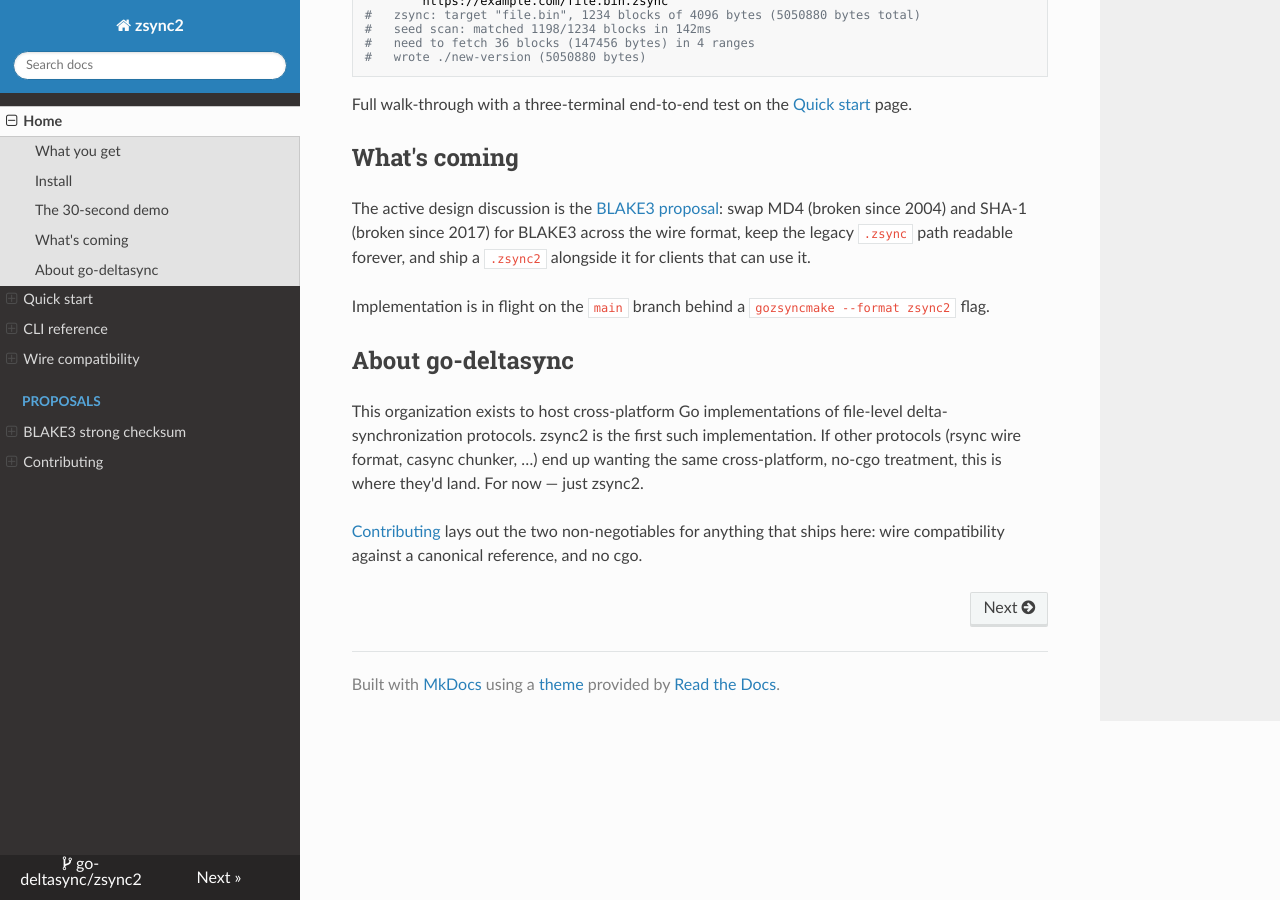
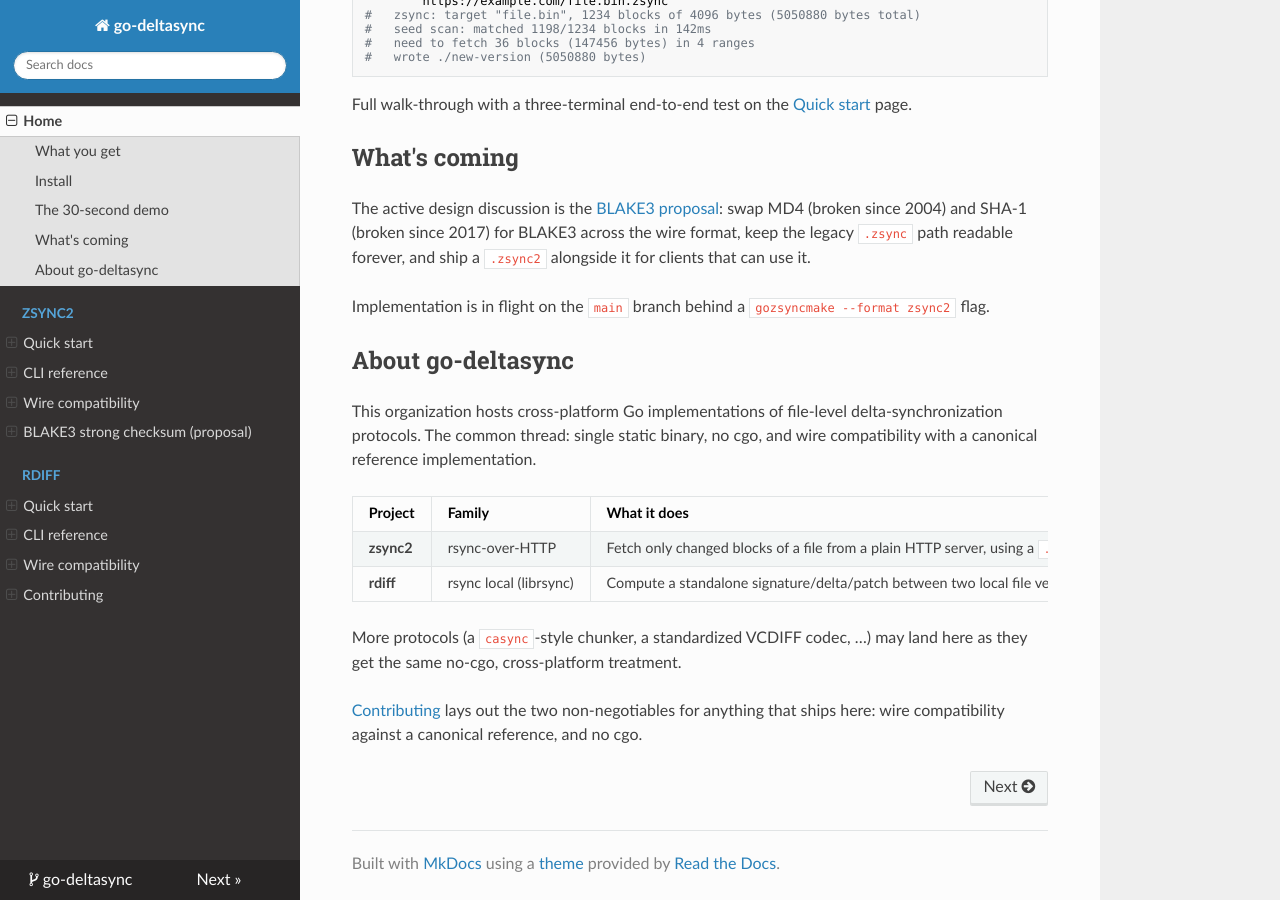
Before and after one commit to go-deltasync/go-deltasync.github.io, an MkDocs documentation site: the page built from docs/index.md, in a window 1280 px wide and 900 px high, scrolled down 1153 px. Built offline with MkDocs 1.6.1, drawn with Linux system fonts in a browser that asks for light colours; nearby versions of some CDN libraries.

Commit message:
docs: add rdiff project to the org site
Second product under go-deltasync: librsync-compatible signature /
delta / patch CLI in pure Go. Site nav now surfaces rdiff alongside
zsync2, and the Home page lists both protocols in the "About
go-deltasync" table to make the org's scope explicit.

Co-Authored-By: Claude Opus 4.7 <noreply@anthropic.com>

```diff
--- a/docs/index.md
+++ b/docs/index.md
@@ -70,11 +70,17 @@ Implementation is in flight on the `main` branch behind a
 
 ## About go-deltasync
 
-This organization exists to host cross-platform Go implementations of
-file-level delta-synchronization protocols. zsync2 is the first such
-implementation. If other protocols (rsync wire format, casync chunker,
-&hellip;) end up wanting the same cross-platform, no-cgo treatment, this
-is where they'd land. For now &mdash; just zsync2.
+This organization hosts cross-platform Go implementations of file-level
+delta-synchronization protocols. The common thread: single static binary,
+no cgo, and wire compatibility with a canonical reference implementation.
+
+| Project | Family | What it does |
+| --- | --- | --- |
+| **zsync2** | rsync-over-HTTP | Fetch only changed blocks of a file from a plain HTTP server, using a `.zsync` control file. [Docs &raquo;](zsync2/quickstart.md) |
+| **rdiff** | rsync local (librsync) | Compute a standalone signature/delta/patch between two local file versions, byte-compatible with the C `rdiff`. [Docs &raquo;](rdiff/quickstart.md) |
+
+More protocols (a `casync`-style chunker, a standardized VCDIFF codec,
+&hellip;) may land here as they get the same no-cgo, cross-platform treatment.
 
 [Contributing](contributing.md) lays out the two non-negotiables for
 anything that ships here: wire compatibility against a canonical
--- a/mkdocs.yml
+++ b/mkdocs.yml
@@ -1,8 +1,8 @@
-site_name: zsync2
-site_description: Pure-Go, cross-platform zsync — delta file updates over HTTP, byte-compatible with the C reference, with a BLAKE3 roadmap.
+site_name: go-deltasync
+site_description: Pure-Go, cross-platform delta-synchronization tools — zsync2 (delta updates over HTTP) and rdiff (librsync-compatible signature/delta/patch).
 site_url: https://go-deltasync.github.io/
-repo_url: https://github.com/go-deltasync/zsync2
-repo_name: go-deltasync/zsync2
+repo_url: https://github.com/go-deltasync
+repo_name: go-deltasync
 edit_uri: ""
 
 theme:
@@ -20,11 +20,15 @@ theme:
 
 nav:
   - Home: index.md
-  - Quick start: zsync2/quickstart.md
-  - CLI reference: zsync2/cli.md
-  - Wire compatibility: zsync2/compat.md
-  - Proposals:
-      - "BLAKE3 strong checksum": zsync2/proposal-blake3.md
+  - zsync2:
+      - Quick start: zsync2/quickstart.md
+      - CLI reference: zsync2/cli.md
+      - Wire compatibility: zsync2/compat.md
+      - "BLAKE3 strong checksum (proposal)": zsync2/proposal-blake3.md
+  - rdiff:
+      - Quick start: rdiff/quickstart.md
+      - CLI reference: rdiff/cli.md
+      - Wire compatibility: rdiff/compat.md
   - Contributing: contributing.md
 
 markdown_extensions:
```
Also changed, not shown: docs/rdiff/cli.md (added, +64 -0 lines), docs/rdiff/compat.md (added, +49 -0 lines), docs/rdiff/quickstart.md (added, +56 -0 lines).
